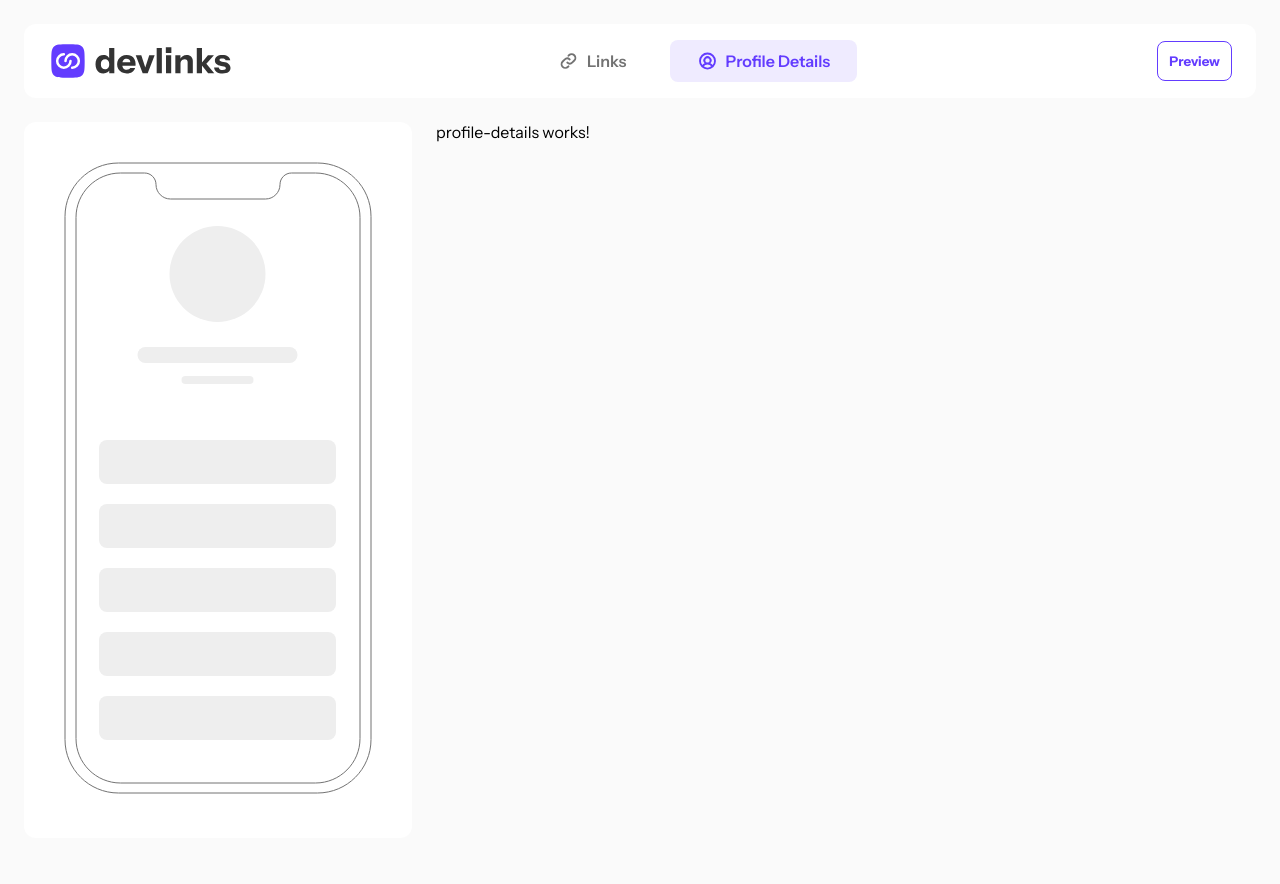
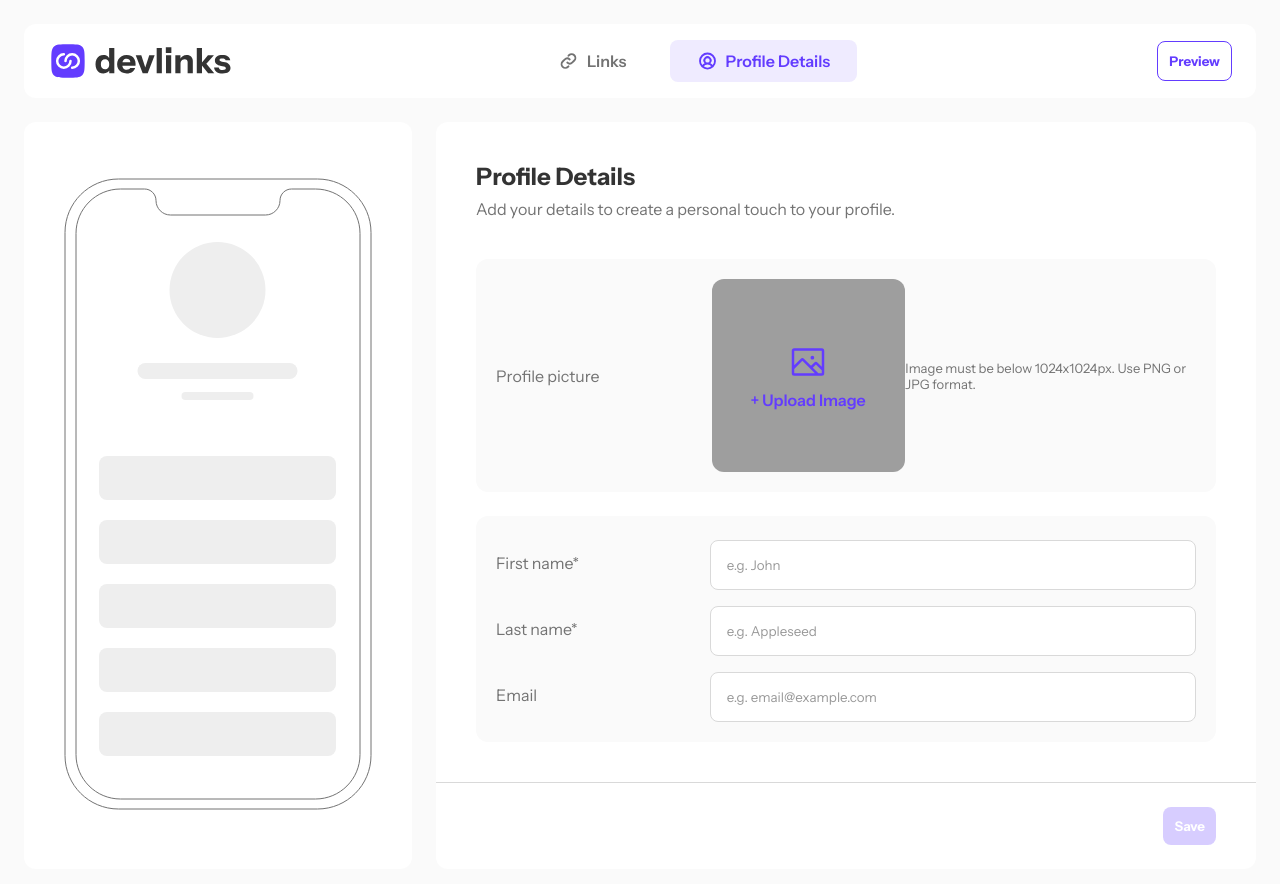
Before and after one commit to VillyRosa/link-sharing-app, an Angular app: page /profile-details in a window 1280 px wide. Shown: the top 884 px of the page. Before the commit the page ends 862 px from the top, so only its background shows below. Built offline with nearby package versions, Linux system fonts and the light colour scheme; grey boxes are pictures that could not be loaded.

Commit message:
feat: create profile details page

```diff
--- /dev/null
+++ b/src/app/components/input-photo/input-photo.component.html
@@ -0,0 +1,23 @@
+<div class="input-photo-wrapper">
+  <label [for]="name">{{ label }}</label>
+  <div class="container">
+    <label
+      [for]="name"
+      class="square photo-select"
+      [class.selected]="selectedFile"
+      [style.background-image]="'url(' + imagePreview + ')'"
+    >
+      <app-svg-inline src="/images/svg/icon-upload-image.svg" />
+      <span>+ Upload Image</span>
+    </label>
+    <input
+      class="hidden"
+      type="file"
+      [name]="name"
+      [id]="name"
+      accept="image/png, image/jpeg"
+      (change)="onFileSelected($event)"
+    >
+    <span class="required">Image must be below 1024x1024px. Use PNG or JPG format.</span>
+  </div>
+</div>
--- /dev/null
+++ b/src/app/components/input-photo/input-photo.component.scss
@@ -0,0 +1,86 @@
+.input-photo-wrapper {
+  width: 100%;
+  display: flex;
+  align-items: center;
+
+  label {
+    width: 44.5%;
+    color: var(--grey);
+  }
+
+  .container {
+    width: 100%;
+    display: flex;
+    justify-content: space-between;
+    align-items: center;
+
+    .square {
+      width: 193px;
+      height: 193px;
+      background-color: var(--light-purple);
+      background-size: cover;
+      background-position: center;
+      background-repeat: no-repeat;
+      border-radius: 12px;
+      position: relative;
+      overflow: hidden;
+      cursor: pointer;
+      gap: 8px;
+      display: flex;
+      flex-direction: column;
+      justify-content: center;
+      align-items: center;
+
+      &.selected {
+        app-svg-inline, span {
+          display: none;
+        }
+
+        &::before {
+          content: '';
+          position: absolute;
+          top: 0;
+          left: 0;
+          right: 0;
+          bottom: 0;
+          background-color: rgba(0, 0, 0, 0.5);
+          opacity: 0;
+          transition: opacity 0.2s ease;
+        }
+
+        &:hover {
+          &::before {
+            opacity: 1;
+          }
+
+          app-svg-inline, span {
+            display: flex;
+            position: relative;
+            z-index: 1;
+            color: var(--white);
+
+            ::ng-deep svg path {
+              fill: var(--white);
+            }
+          }
+        }
+      }
+
+      span {
+        color: var(--purple);
+        font-weight: 600;
+      }
+    }
+
+    input[type="file"] {
+      display: none;
+    }
+
+    .required {
+      width: 60%;
+      font-size: 13px;
+      color: var(--grey);
+    }
+  }
+
+}
--- /dev/null
+++ b/src/app/components/input-photo/input-photo.component.ts
@@ -0,0 +1,29 @@
+import { Component, Input } from '@angular/core';
+import { SvgInlineComponent } from "../svg-inline/svg-inline.component";
+
+@Component({
+  selector: 'app-input-photo',
+  imports: [SvgInlineComponent],
+  templateUrl: './input-photo.component.html',
+  styleUrl: './input-photo.component.scss'
+})
+export class InputPhotoComponent {
+  public selectedFile: File | null = null;
+  public imagePreview: string | ArrayBuffer | null = null;
+
+  @Input() label: string = '';
+  @Input() name: string = '';
+
+  public onFileSelected(event: Event): void {
+    const input = event.target as HTMLInputElement;
+    if (input.files && input.files[0]) {
+      this.selectedFile = input.files[0];
+
+      const reader = new FileReader();
+      reader.onload = () => {
+        this.imagePreview = reader.result;
+      };
+      reader.readAsDataURL(this.selectedFile);
+    }
+  }
+}
--- a/src/app/pages/profile-details/profile-details.component.html
+++ b/src/app/pages/profile-details/profile-details.component.html
@@ -1 +1,20 @@
-<p>profile-details works!</p>
+<section>
+  <div class="container">
+    <h1 class="title">Profile Details</h1>
+    <p>Add your details to create a personal touch to your profile.</p>
+    <div class="infos-list">
+      <div class="input-list">
+        <app-input-photo label="Profile picture" name="photo" />
+      </div>
+      <div class="input-list">
+        <app-input name="firstName" label="First name*" placeholder="e.g. John" [secondary]="true" />
+        <app-input name="lastName" label="Last name*" placeholder="e.g. Appleseed" [secondary]="true" />
+        <app-input name="email" label="Email" placeholder="e.g. email@example.com" [secondary]="true" />
+      </div>
+    </div>
+  </div>
+  <hr>
+  <div class="align-button">
+    <app-button [disabled]="true" type="submit">Save</app-button>
+  </div>
+</section>
--- a/src/app/pages/profile-details/profile-details.component.scss
+++ b/src/app/pages/profile-details/profile-details.component.scss
@@ -0,0 +1,52 @@
+section {
+  width: 100%;
+  background-color: var(--white);
+  border-radius: 12px;
+
+  .container {
+    padding: 40px;
+
+    h1 {
+      color: var(--dark-grey);
+    }
+
+    .title {
+      margin-bottom: 8px;
+    }
+
+    p {
+      color: var(--grey);
+    }
+
+    .infos-list {
+      width: 100%;
+      margin-top: 40px;
+      display: flex;
+      flex-direction: column;
+      gap: 24px;
+
+      .input-list {
+        padding: 20px;
+        background-color: var(--light-grey);
+        border-radius: 12px;
+        display: flex;
+        flex-direction: column;
+        gap: 12px;
+      }
+    }
+  }
+
+  hr {
+    width: 100%;
+    height: 1px;
+    border: none;
+    background-color: var(--borders);
+  }
+
+  .align-button {
+    width: 100%;
+    padding: 24px 40px;
+    display: flex;
+    justify-content: flex-end;
+  }
+}
--- a/src/app/pages/profile-details/profile-details.component.ts
+++ b/src/app/pages/profile-details/profile-details.component.ts
@@ -1,8 +1,11 @@
 import { Component } from '@angular/core';
+import { ButtonComponent } from "../../components/button/button.component";
+import { InputComponent } from "../../components/input/input.component";
+import { InputPhotoComponent } from '../../components/input-photo/input-photo.component';
 
 @Component({
   selector: 'app-profile-details',
-  imports: [],
+  imports: [ButtonComponent, InputComponent, InputPhotoComponent],
   templateUrl: './profile-details.component.html',
   styleUrl: './profile-details.component.scss'
 })
```
Also changed, not shown: 1 other file (tests, documents, lock files or other folders).
